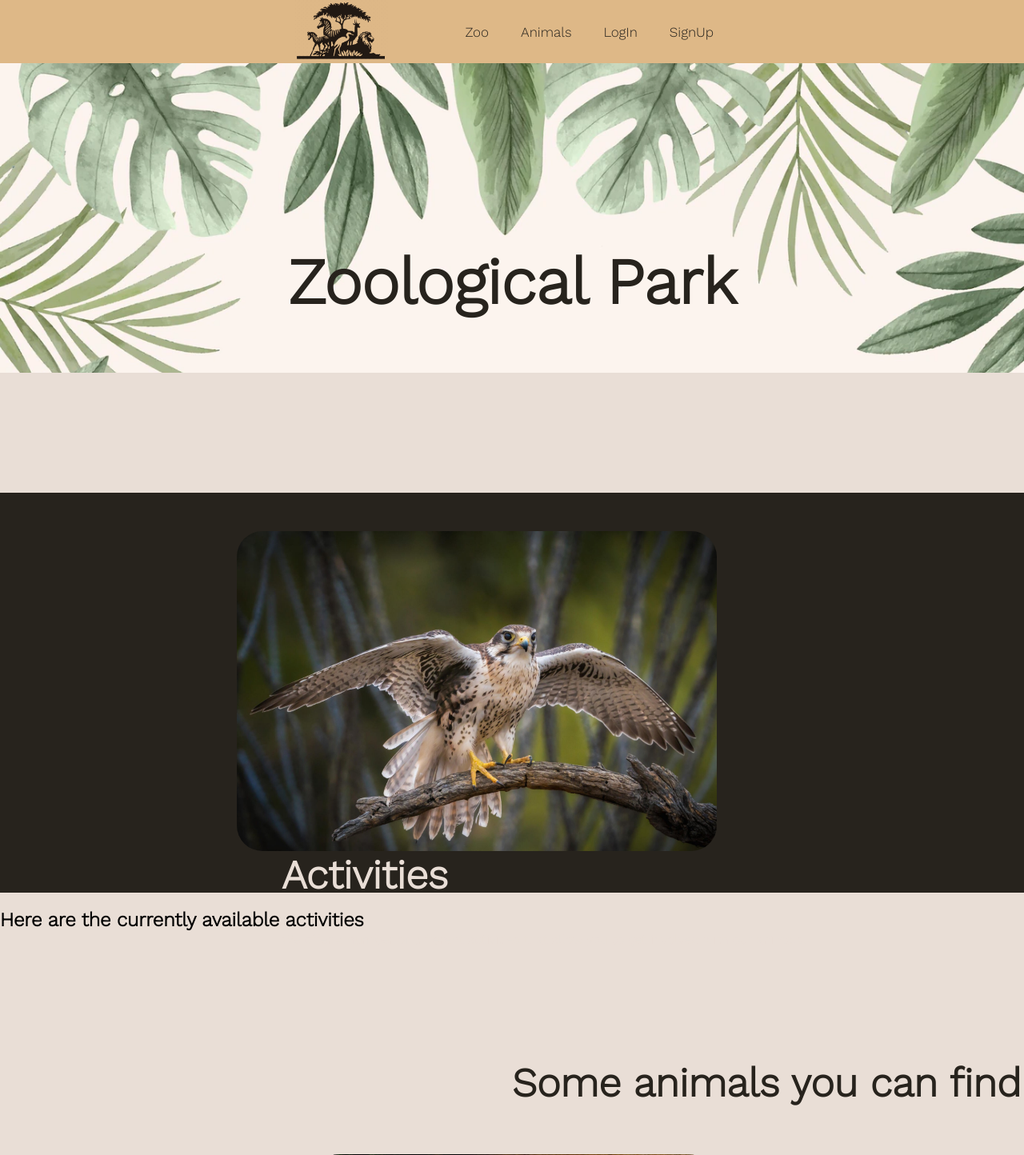
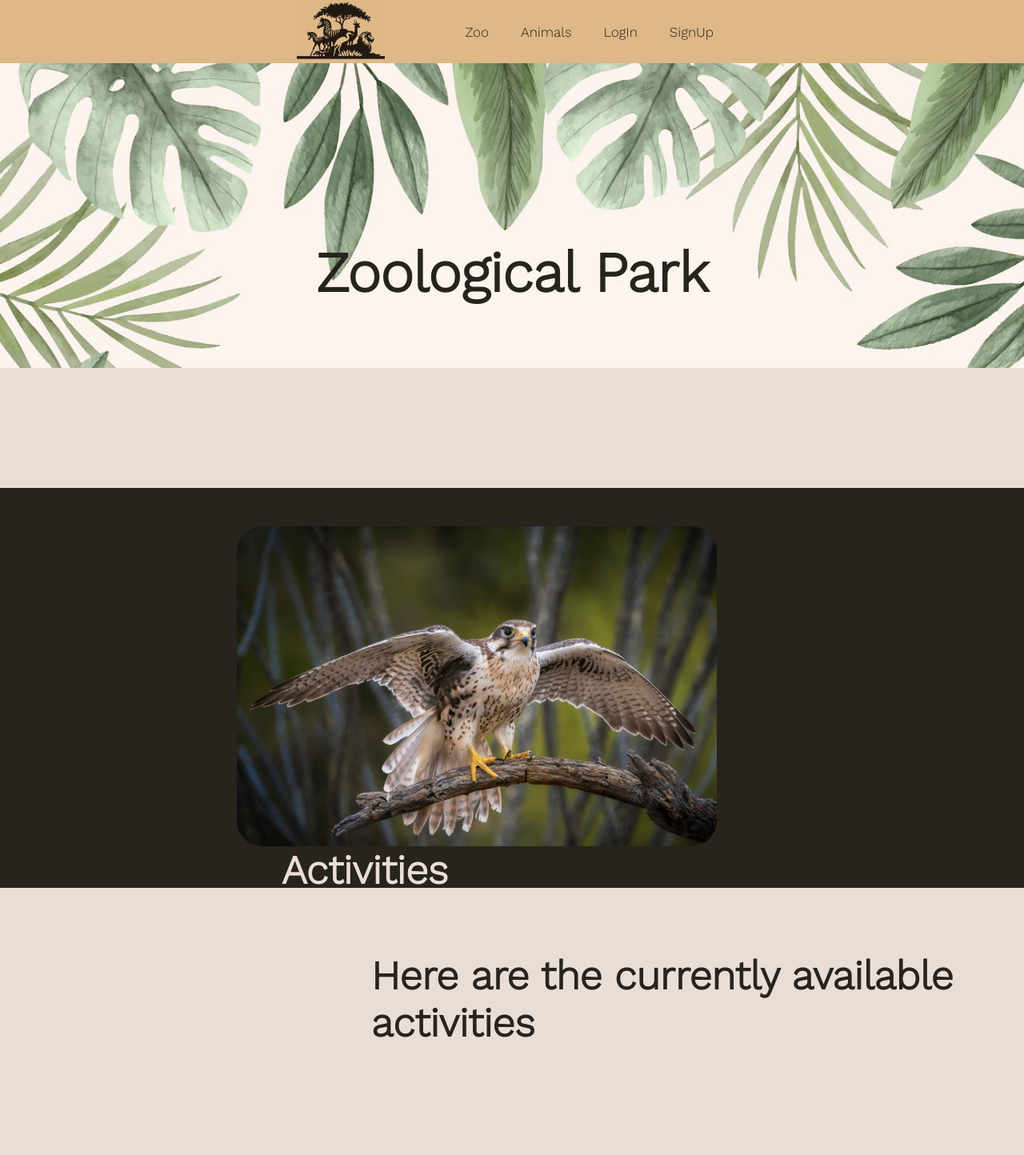
Before and after one commit to albercm30/zoowebapp, a Flask app: page / in a window 1280 px wide. Shown: the top 1444 px of the page at 80% size. Run offline with Flask 2, Linux system fonts and the light colour scheme; data that the repository does not hold is empty.

Commit message:
css index

```diff
--- a/WebAppProject/static/style.css
+++ b/WebAppProject/static/style.css
@@ -87,8 +87,8 @@ nav {
 
 .title {
     padding-top: 15rem;
-    font-size: 5rem;
-    font-weight: bold;
+    font-size: 70px;
+    font-weight:600;
     text-align: center;
     color: #27231d;
 }
@@ -99,7 +99,6 @@ nav {
     margin:auto;
 }
 
-
 .container-middle img {
     float: right;
     margin-top: 3rem;
@@ -108,7 +107,6 @@ nav {
     border-radius: 2em;
     width: 600px;
 }
-
 
 .container-middle h2 {
     color: #e9ded6;
@@ -121,6 +119,25 @@ nav {
     color: #e9ded6;
     margin-left: 22rem;
     margin-bottom: 5rem;
+}
+
+.container-act {
+    margin-top: 5rem;
+    padding-left: 25rem;
+    color: #27231d;
+}
+
+.container-act h2 {
+    padding-left: 4rem;
+    font-size: 50px;
+}
+
+.activity-idx h3 {
+    font-size: 30px;
+}
+
+.activity-idx p {
+    font-size: 20px;
 }
 
 .container-animals-idx {
--- a/WebAppProject/templates/base.html
+++ b/WebAppProject/templates/base.html
@@ -6,8 +6,8 @@
         <link rel="preconnect" href="https://fonts.googleapis.com">
         <link rel="preconnect" href="https://fonts.gstatic.com" crossorigin>
         <link href="https://fonts.googleapis.com/css2?family=Work+Sans:wght@300&display=swap" rel="stylesheet">
-        <link rel="stylesheet" href="{{ url_for('static', filename='style.css') }}">
-
+        <link rel="stylesheet" href="../static/style.css">
+        <!-- {{ url_for('static', filename='style.css') }} -->
         <script src="https://ajax.googleapis.com/ajax/libs/jquery/3.6.1/jquery.min.js"></script>
         <script type="text/javascript" src="{{ url_for('static', filename='booking.js')}}"></script>
         <script type="text/javascript" src="{{ url_for('static', filename='animal.js')}}"></script>
--- a/WebAppProject/templates/main/customer.html
+++ b/WebAppProject/templates/main/customer.html
@@ -5,12 +5,12 @@
     var act_dates = {{ act_dates|tojson }}
     var act_id = {{ act_id|tojson }}
 </script>
+
 <div class="customer-container">
     <h1>Customer</h1>
+    <h2>Book the activities</h2>
 
-    <h2>Book the activities</h2>
     <form action="{{ url_for('main.booking') }}" method="post" id="act_booked">
-
             <li><label>Choose the activity:  </label>
                 <select name="activity_title_booked" id="activity_title_booked" >
                     {% for activity in act_dates %}
@@ -31,7 +31,6 @@
             {% endfor %}
     {% endwith %}
 
-
     <h2>Your current bookings</h2>
 </div>
 
--- a/WebAppProject/templates/main/index.html
+++ b/WebAppProject/templates/main/index.html
@@ -15,23 +15,18 @@
     <p>We offer a number of different activities that allow you to get involved with our animals.</p>
 </div>
 
-<div>
+<div class="container-act">
     <h2>Here are the currently available activities</h2>
     {% for activity in activities %}
         {% if activity.is_marked %}
-        <div class="activity">
+            <div class="activity-idx">
                 <h3>{{ activity.title }}</h3>
-                <div class="description">
                 <p>{{ activity.description }}</p>
-                </div>
-                <!--
                 {% for act in scheduleds %}
                     {% if act.activity_id == activity.id  %}
                         <p>A session is scheduled the {{act.date}} starting at {{act.stating_time}}</p>
                     {%endif%}
                 {% endfor %}
-                -->
-
                 <div>
                     <img class="image" src=.../static/img/...>
                 </div>
@@ -41,7 +36,6 @@
             </div>
         {%endif%}
     {%endfor%}
-
 </div>
 
 <div class="container-animals-idx">
```
Lines whose indentation alone changed are shown as unchanged.
